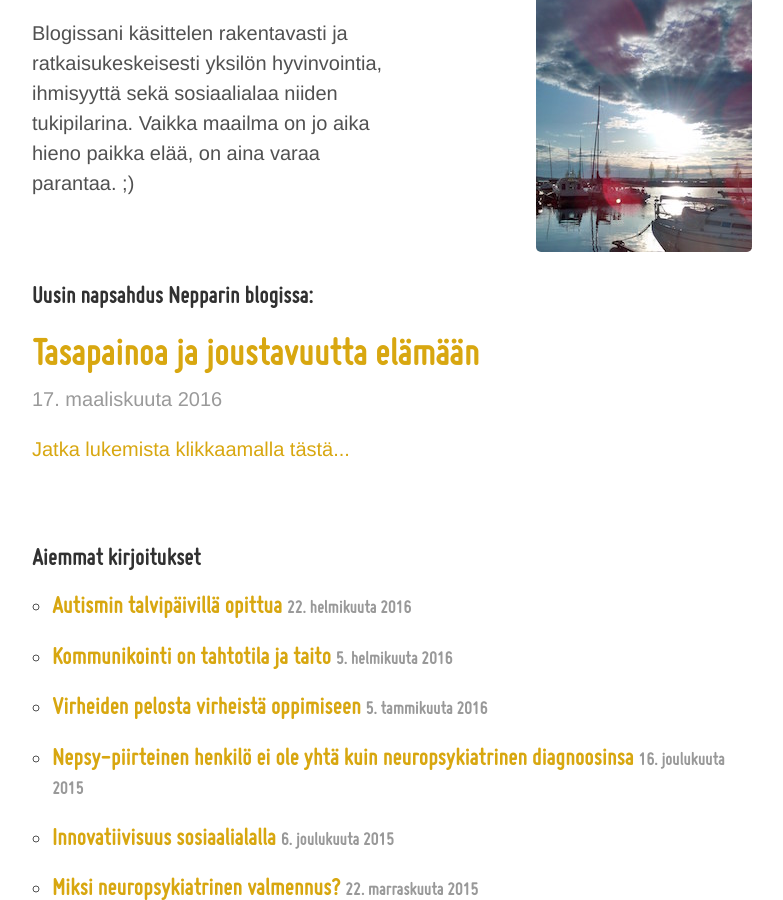
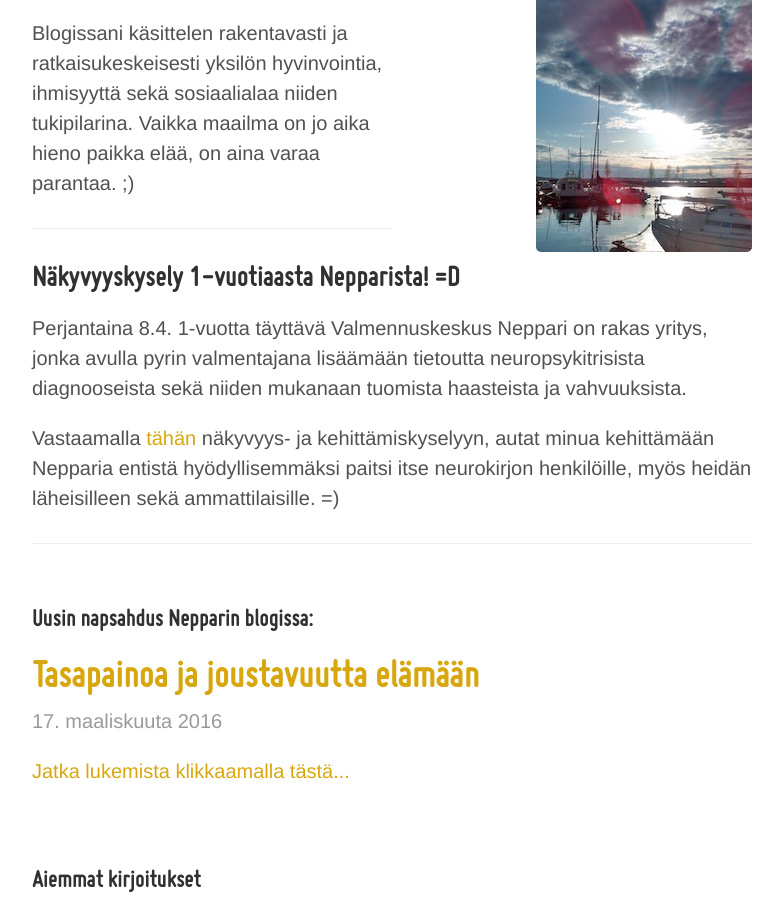
Before and after one commit to niinapiira/neppari.net, a Jekyll site: the page built from blogi.md, in a window 1280 px wide and 900 px high, scrolled down 305 px. Shown: the whole window, without its empty margins (248-1031 px from the left). Built offline with Jekyll 4.4.1, drawn with Linux system fonts in a browser that asks for light colours.

Commit message:
Add customizable text to the blog front page

```diff
--- a/_layouts/blog-frontpage.html
+++ b/_layouts/blog-frontpage.html
@@ -9,6 +9,13 @@ is-part-of-blog: true
 <div class="welcome-message">
   <h3>Hei ja tervetuloa!</h3>
   <p>{{ site.blog.description }}</p>
+
+  {% capture content_size %}{{ content | strip | size }}{% endcapture %}
+  {% if content_size != '0' %}
+    <hr/>
+    <p>{{ content }}</p>
+    <hr/>
+  {% endif %}
 </div>
 
 <h3>Uusin napsahdus Nepparin blogissa:</h3>
--- a/blogi.md
+++ b/blogi.md
@@ -9,4 +9,8 @@ navigation-order: 99
 is-new: false
 ---
 
-Tämä teksti ei näy missään.
+## Näkyvyyskysely 1-vuotiaasta Nepparista! =D
+
+Perjantaina 8.4. 1-vuotta täyttävä Valmennuskeskus Neppari on rakas yritys, jonka avulla pyrin valmentajana lisäämään tietoutta neuropsykitrisista diagnooseista sekä niiden mukanaan tuomista haasteista ja vahvuuksista.
+
+Vastaamalla [tähän](https://docs.google.com/forms/d/176dqWqr1rtptN2gY9Z10OUQjiLbrq1T9Zu-S_kPgq-U/viewform) näkyvyys- ja kehittämiskyselyyn, autat minua kehittämään Nepparia entistä hyödyllisemmäksi paitsi itse neurokirjon henkilöille, myös heidän läheisilleen sekä ammattilaisille. =)
```
